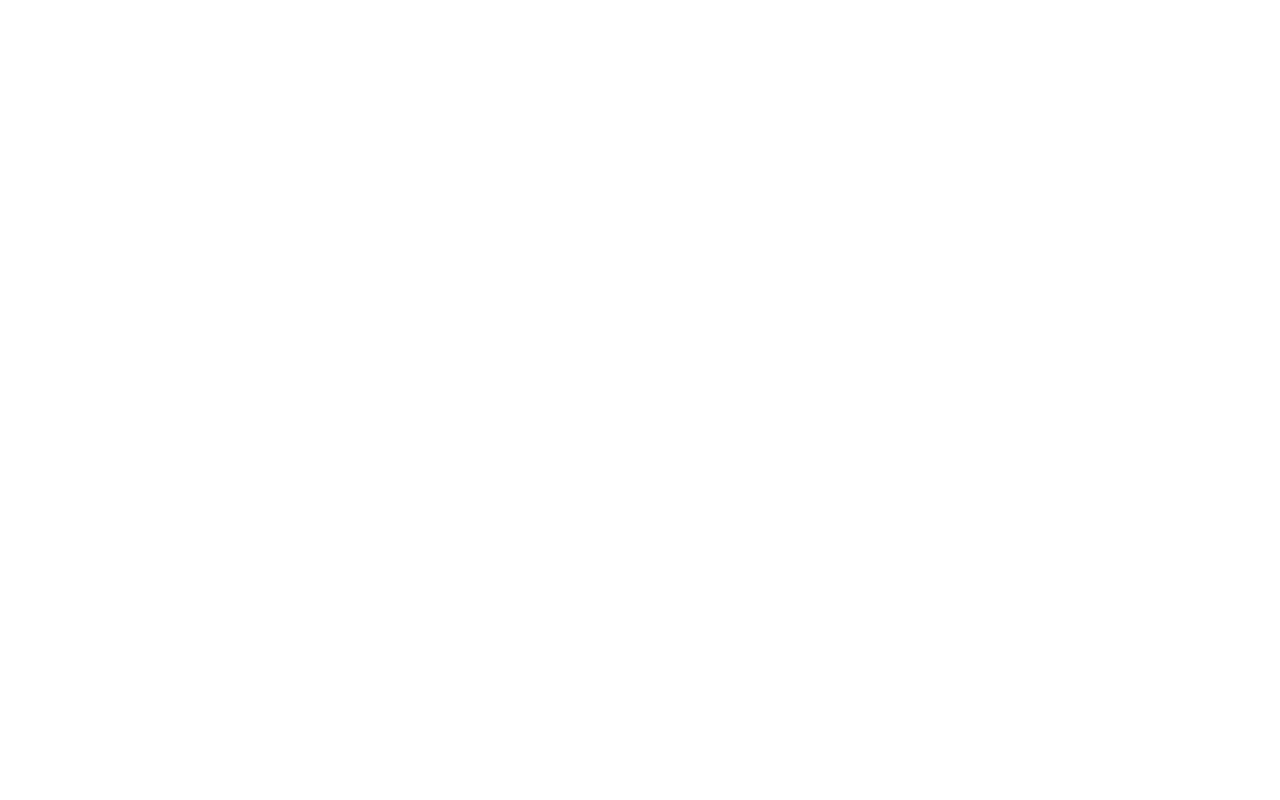
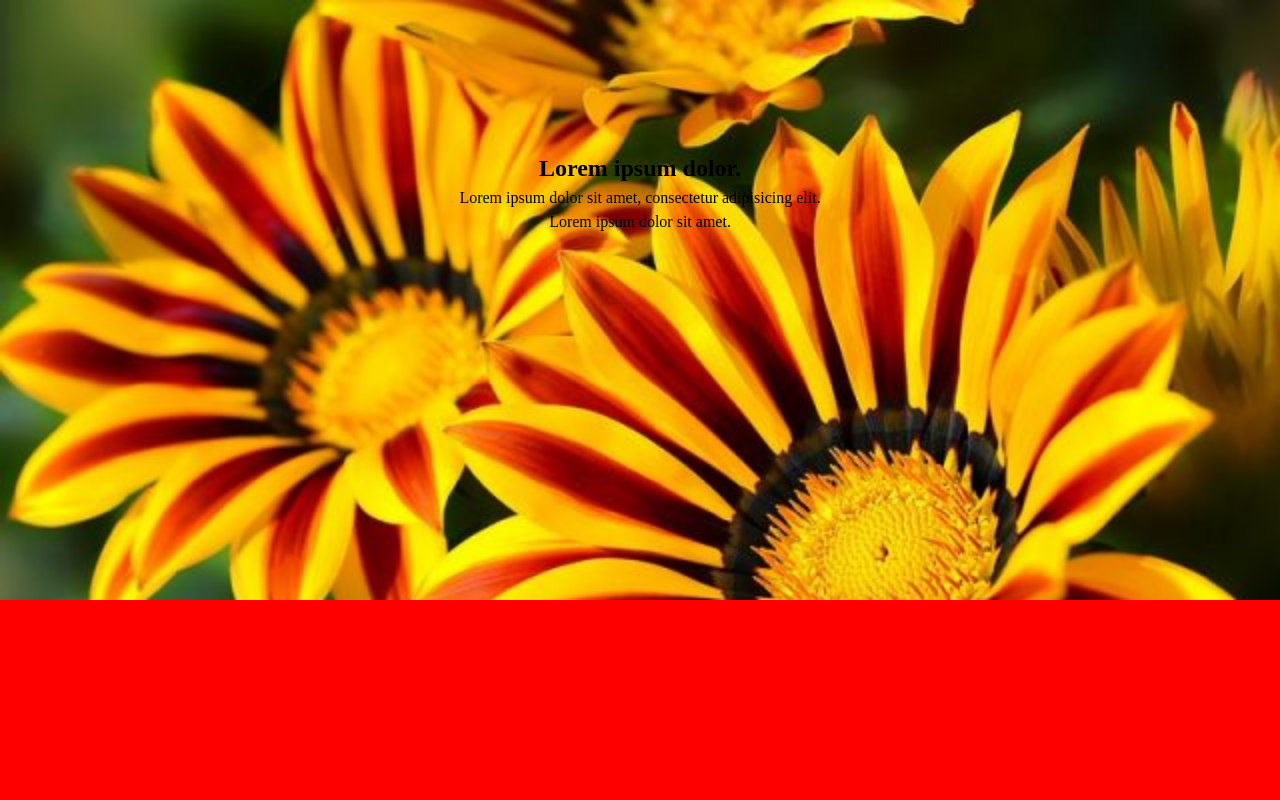
Before and after one commit to j1upuk/DZ2, a plain HTML site: page index.html in a window 1280 px wide. Drawn offline with Linux system fonts and the light colour scheme; files whose address does not match are found by name.

Commit message:
немного наростил

```diff
--- a/css/myStyle.css
+++ b/css/myStyle.css
@@ -0,0 +1,29 @@
+
+.lineText {
+    text-align: center;
+     position: relative;
+     top: 150px;
+
+
+}
+.firstBlok {
+
+    background-image: url("/home/kirillyuly/IdeaProjects/Dz2/imadge/imadge1.jpg");
+    background-size: cover;
+    background-repeat: no-repeat;
+    height: 600px;
+    width: auto;
+
+
+}
+
+.seknodBlok {
+    background-color: red;
+    background-size: cover;
+    background-repeat: no-repeat;
+    height: 200px;
+    width: auto;
+    p:  top: 10px;
+
+
+}
--- a/index.html
+++ b/index.html
@@ -7,6 +7,16 @@
     <link rel="stylesheet" href="css/myStyle.css">
 </head>
 <body>
+<div class="firstBlok">
+    <h2 class="lineText">Lorem ipsum dolor.</h2>
+    <p class="lineText">Lorem ipsum dolor sit amet, consectetur adipisicing elit.</p>
+    <p class="lineText">Lorem ipsum dolor sit amet.</p>
+
+</div>
+<div class="seknodBlok">
+
+   <div class="seknodBebi1Blok">      </div>
+</div>
 
 </body>
 </html>
```
